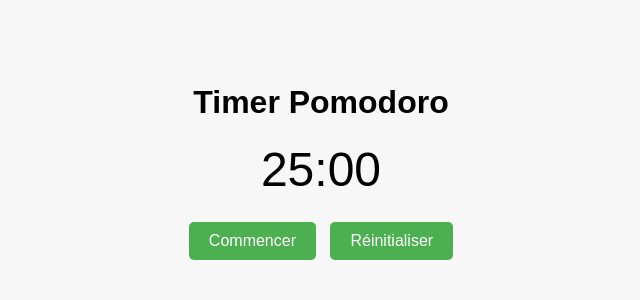
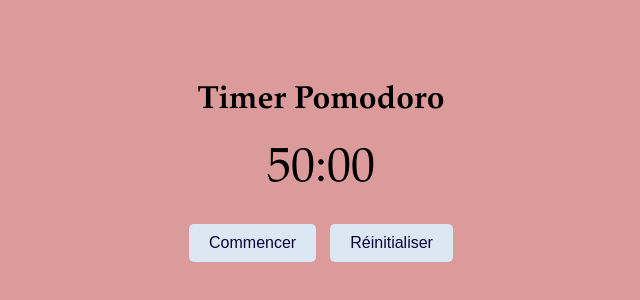
Before and after one commit to eloiseslt/Pomodoro, a plain HTML site: page index.html in a window 1280 px wide. Shown: the part 236-536 px from the top of the page, without its empty margins (319-959 px from the left). Drawn offline with Linux system fonts and the light colour scheme.

Commit message:
first commit

```diff
--- a/index.html
+++ b/index.html
@@ -10,7 +10,7 @@
     <div class="container">
         <h1>Timer Pomodoro</h1>
         <div id="timer">
-            <span id="minutes">25</span>:<span id="seconds">00</span>
+            <span id="minutes">50</span>:<span id="seconds">00</span>
         </div>
         <button id="startStop">Commencer</button>
         <button id="reset">Réinitialiser</button>
--- a/script.js
+++ b/script.js
@@ -1,4 +1,4 @@
-let minutes = 25;
+let minutes = 50;
 let seconds = 0;
 let interval;
 let isRunning = false;
@@ -44,7 +44,7 @@ startStopButton.addEventListener('click', () => {
 resetButton.addEventListener('click', () => {
     clearInterval(interval);
     isRunning = false;
-    minutes = 25;
+    minutes = 50;
     seconds = 0;
     updateDisplay();
     startStopButton.textContent = 'Commencer';
--- a/styles.css
+++ b/styles.css
@@ -1,10 +1,10 @@
 body {
-    font-family: Arial, sans-serif;
+    font-family: Palatino;
     display: flex;
     justify-content: center;
     align-items: center;
     height: 100vh;
-    background-color: #f7f7f7;
+    background-color: #dc9b9b;
     margin: 0;
 }
 
@@ -23,11 +23,11 @@ button {
     margin: 5px;
     cursor: pointer;
     border: none;
-    background-color: #4CAF50;
-    color: white;
+    background-color: #dce7f4;
+    color: rgb(8, 3, 58);
     border-radius: 5px;
 }
 
 button:hover {
-    background-color: #45a049;
+    background-color: #dce7f4;
 }
```
